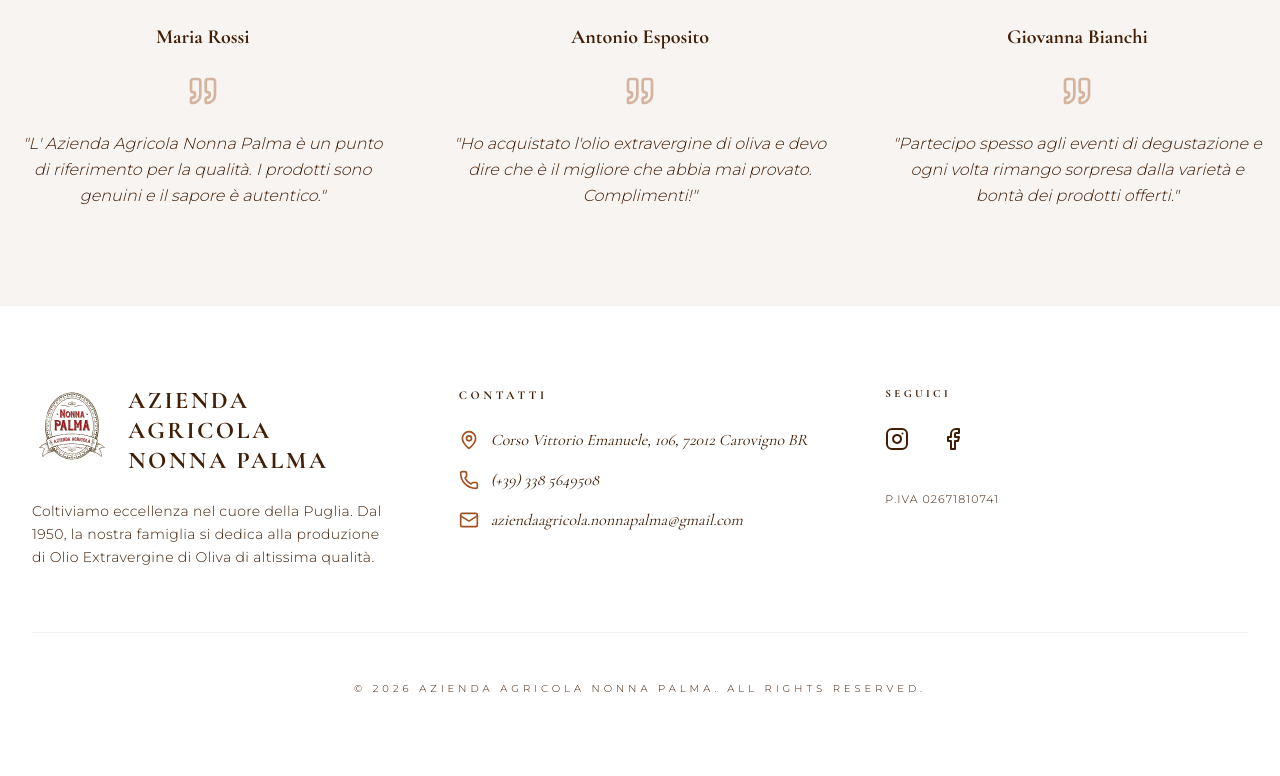
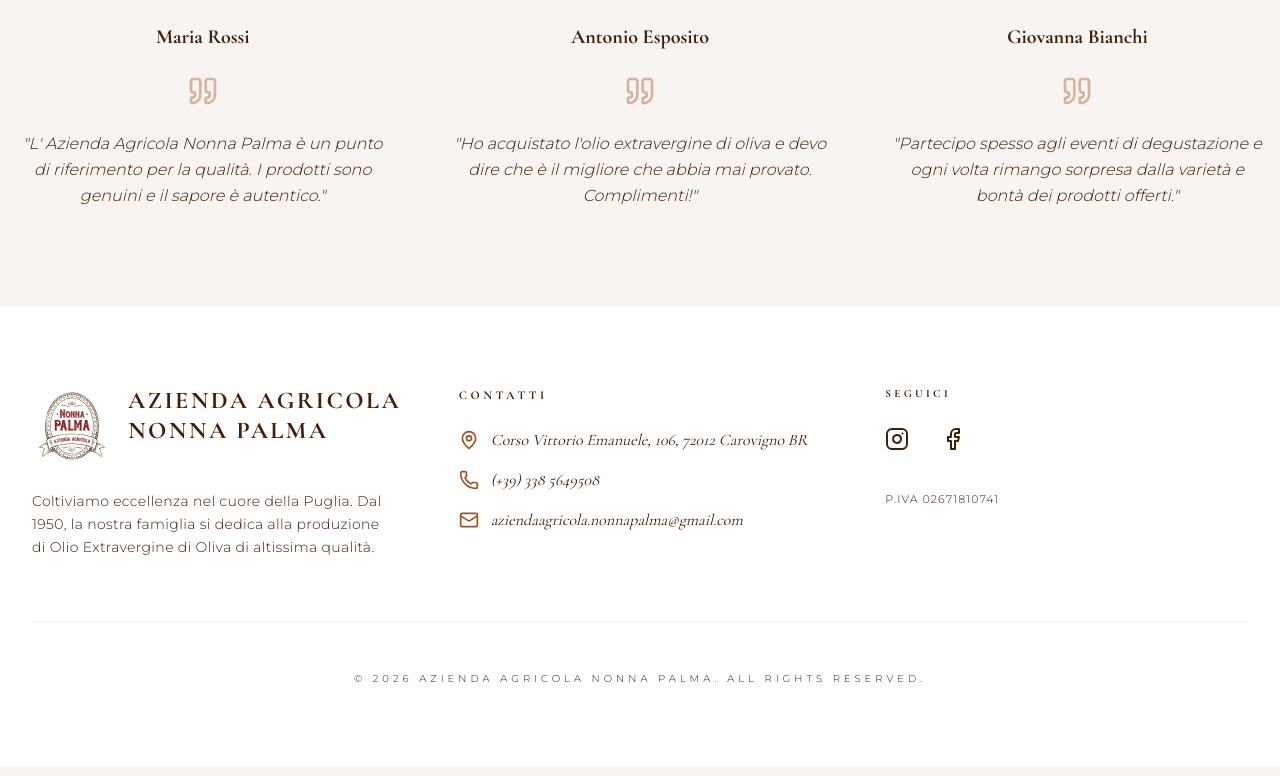
Before and after one commit to DiNataleAlessandro/nonna-palma, a Next.js app: page / in a window 1280 px wide. Shown: the part 2596-3372 px from the top of the page. Built offline with nearby package versions, Linux system fonts and the light colour scheme; no server answers; the database is empty.

Commit message:
style: force brand name wrap correctly in footer

```diff
--- a/src/components/layout/Footer.tsx
+++ b/src/components/layout/Footer.tsx
@@ -21,7 +21,8 @@ export default function Footer() {
                 </div>
               </Link>
               <h3 className="text-xl md:text-2xl font-serif tracking-[0.1em] uppercase font-bold text-nonna-chocolate leading-tight">
-                Azienda Agricola<br />Nonna Palma
+                <span className="block whitespace-nowrap">Azienda Agricola</span>
+                <span className="block whitespace-nowrap">Nonna Palma</span>
               </h3>
             </div>
             <p className="text-[14px] leading-relaxed tracking-wide max-w-sm">
```
